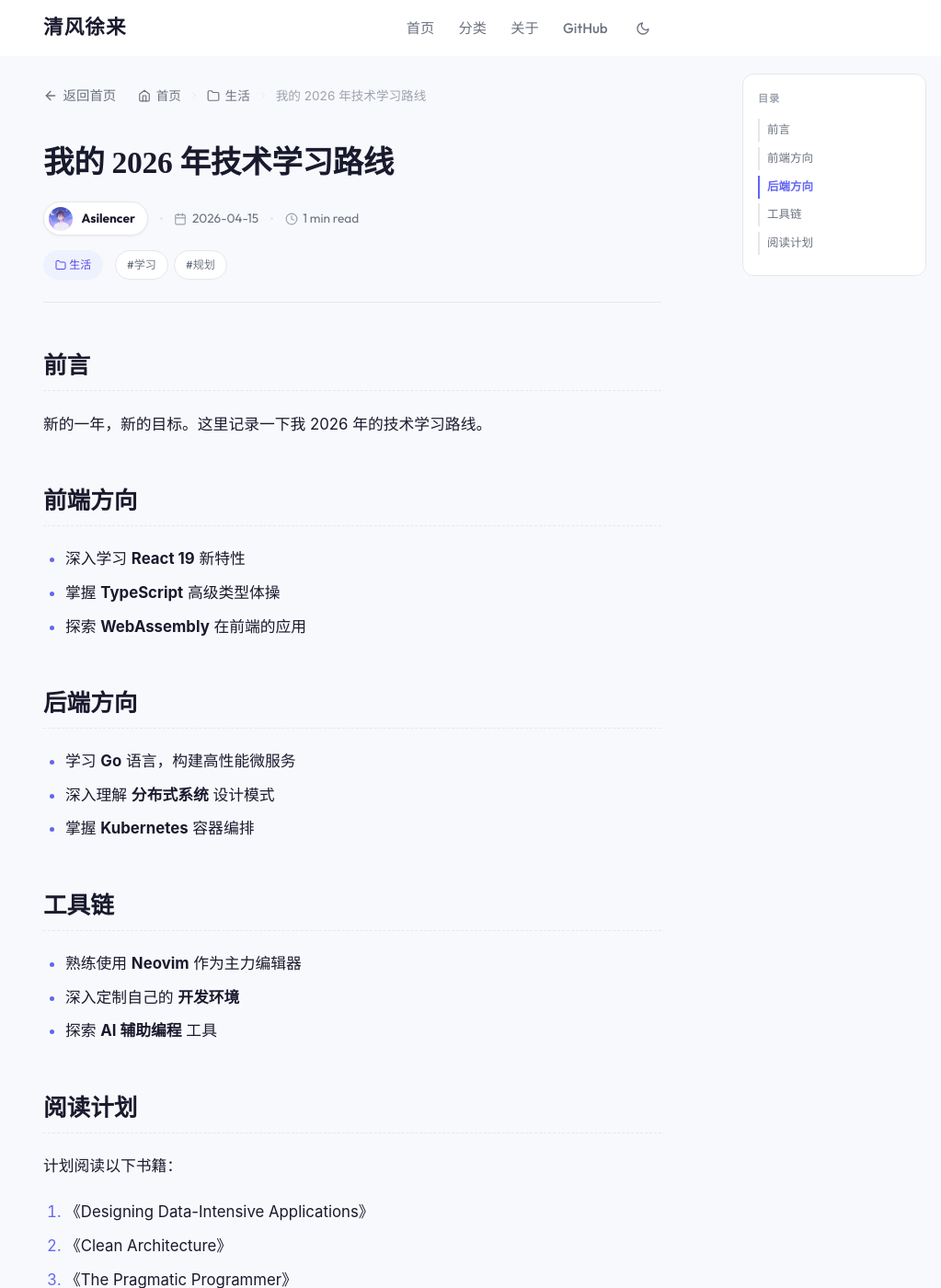
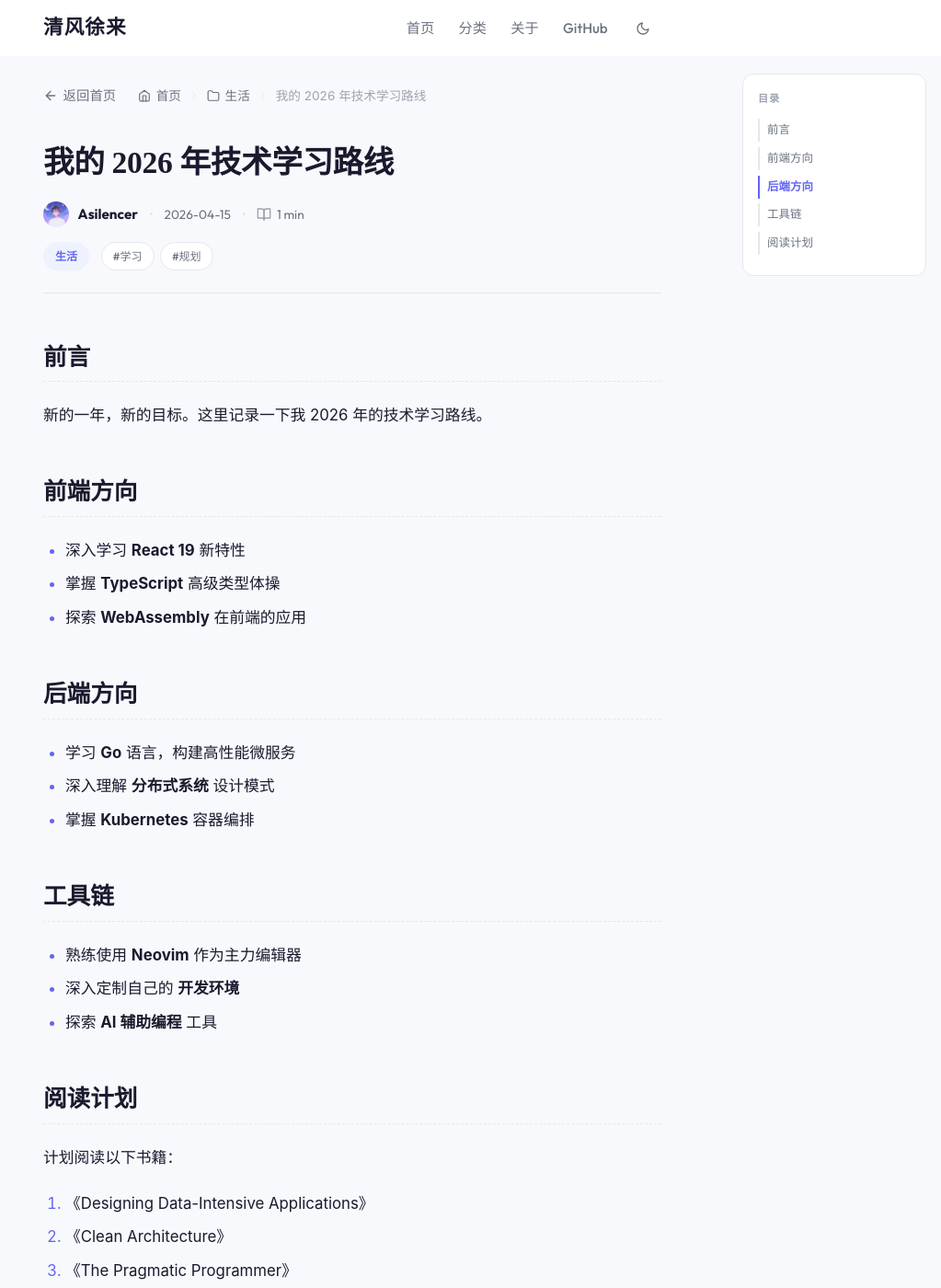
Before and after one commit to Asilencer/asilencer.github.io, a Jekyll site: the page built from _posts/2026-04-15-learning-roadmap-2026.md, in a window 1280 px wide and 1400 px high. Shown: the whole window at 92% size, without its empty margins (257-1280 px from the left). Built offline with Jekyll 4.4.1, drawn with Linux system fonts in a browser that asks for light colours; some web fonts are replaced.

Commit message:
style: remove unnecessary fake tags/borders to match screenshot and align with clean aesthetic

```diff
--- a/_layouts/post.html
+++ b/_layouts/post.html
@@ -38,13 +38,12 @@ layout: default
           </div>
           <span class="dot"></span>
           <div class="meta-item">
-            <svg class="meta-icon" width="14" height="14" viewBox="0 0 24 24" fill="none" stroke="currentColor" stroke-width="2" stroke-linecap="round" stroke-linejoin="round"><rect x="3" y="4" width="18" height="18" rx="2" ry="2"></rect><line x1="16" y1="2" x2="16" y2="6"></line><line x1="8" y1="2" x2="8" y2="6"></line><line x1="3" y1="10" x2="21" y2="10"></line></svg>
             <time datetime="{{ page.date | date_to_xmlschema }}">{{ page.date | date: "%Y-%m-%d" }}</time>
           </div>
           <span class="dot"></span>
           <div class="meta-item">
-            <svg class="meta-icon" width="14" height="14" viewBox="0 0 24 24" fill="none" stroke="currentColor" stroke-width="2" stroke-linecap="round" stroke-linejoin="round"><circle cx="12" cy="12" r="10"></circle><polyline points="12 6 12 12 16 14"></polyline></svg>
-            <span>{% assign wc = page.content | number_of_words %}{% assign rm = wc | divided_by: 200 | plus: 1 %}{{ rm }} min read</span>
+            <svg class="meta-icon" width="14" height="14" viewBox="0 0 24 24" fill="none" stroke="currentColor" stroke-width="2" stroke-linecap="round" stroke-linejoin="round"><path d="M2 3h6a4 4 0 0 1 4 4v14a3 3 0 0 0-3-3H2z"></path><path d="M22 3h-6a4 4 0 0 0-4 4v14a3 3 0 0 1 3-3h7z"></path></svg>
+            <span>{% assign wc = page.content | number_of_words %}{% assign rm = wc | divided_by: 200 | plus: 1 %}{{ rm }} min</span>
           </div>
         </div>
 
@@ -54,7 +53,6 @@ layout: default
             <span class="post-tags categories">
               {% for cat in page.categories %}
                 <a href="/categories.html#{{ cat | slugify }}" class="tag tag-category">
-                  <svg width="12" height="12" viewBox="0 0 24 24" fill="none" stroke="currentColor" stroke-width="2" stroke-linecap="round" stroke-linejoin="round"><path d="M22 19a2 2 0 0 1-2 2H4a2 2 0 0 1-2-2V5a2 2 0 0 1 2-2h5l2 3h9a2 2 0 0 1 2 2z"></path></svg>
                   {{ cat }}
                 </a>
               {% endfor %}
--- a/assets/css/style.css
+++ b/assets/css/style.css
@@ -732,24 +732,19 @@ img { max-width: 100%; height: auto; }
   display: flex;
   align-items: center;
   gap: 0.6rem;
-  background: var(--color-surface);
-  padding: 0.3rem 0.8rem 0.3rem 0.3rem;
-  border-radius: 999px;
-  border: 1px solid var(--color-border);
-  box-shadow: var(--shadow-sm);
 }
 
 .author-avatar {
-  width: 26px;
-  height: 26px;
+  width: 28px;
+  height: 28px;
   border-radius: 50%;
   object-fit: cover;
 }
 
 .author-name {
-  font-weight: 600;
+  font-weight: 700;
   color: var(--color-text);
-  font-size: 0.85rem;
+  font-size: 0.95rem;
 }
 
 .meta-item {
@@ -761,6 +756,8 @@ img { max-width: 100%; height: auto; }
 
 .meta-icon {
   color: var(--color-text-tertiary);
+  width: 16px;
+  height: 16px;
 }
 
 .post-meta .dot {
@@ -799,8 +796,9 @@ img { max-width: 100%; height: auto; }
 
 .tag-category {
   background: var(--color-tag-bg);
-  color: var(--color-tag-text);
+  color: var(--color-primary);
   border-color: transparent;
+  font-weight: 600;
 }
 
 /* ===== TOC ===== */
```
